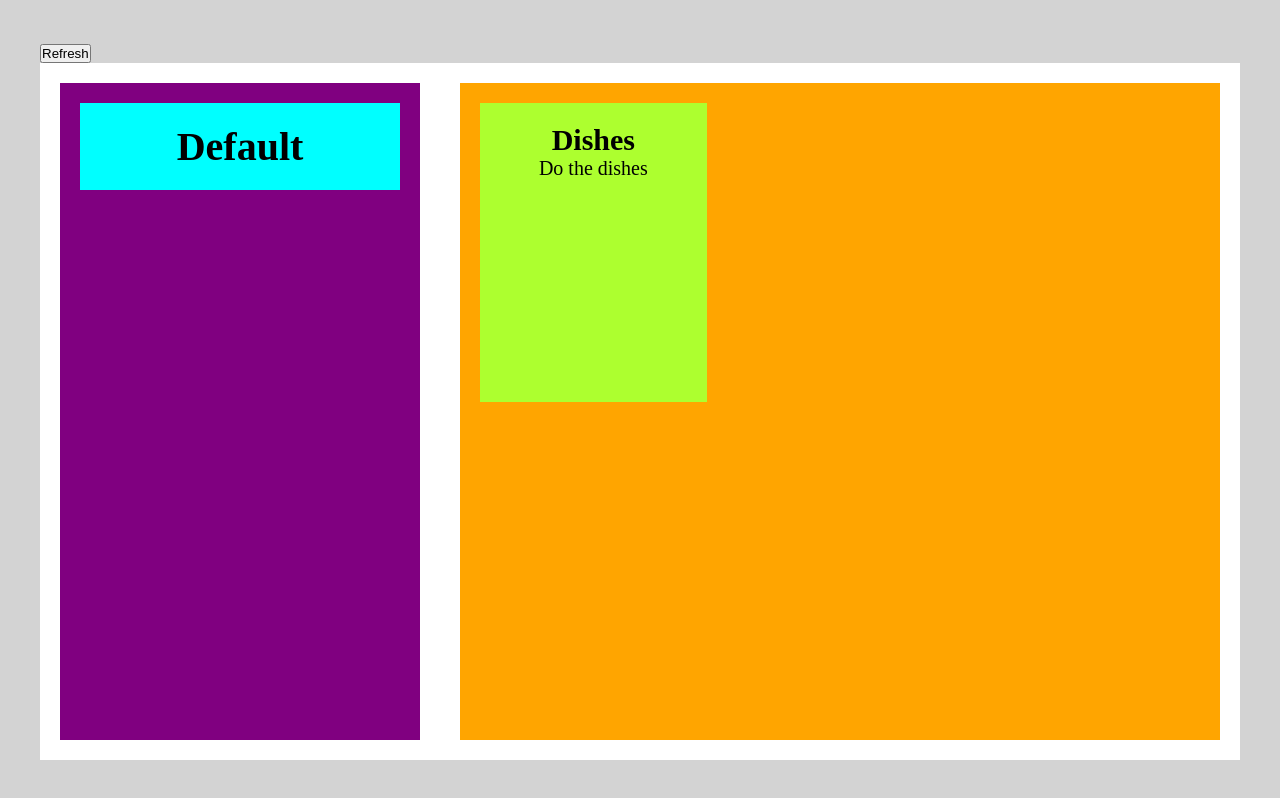
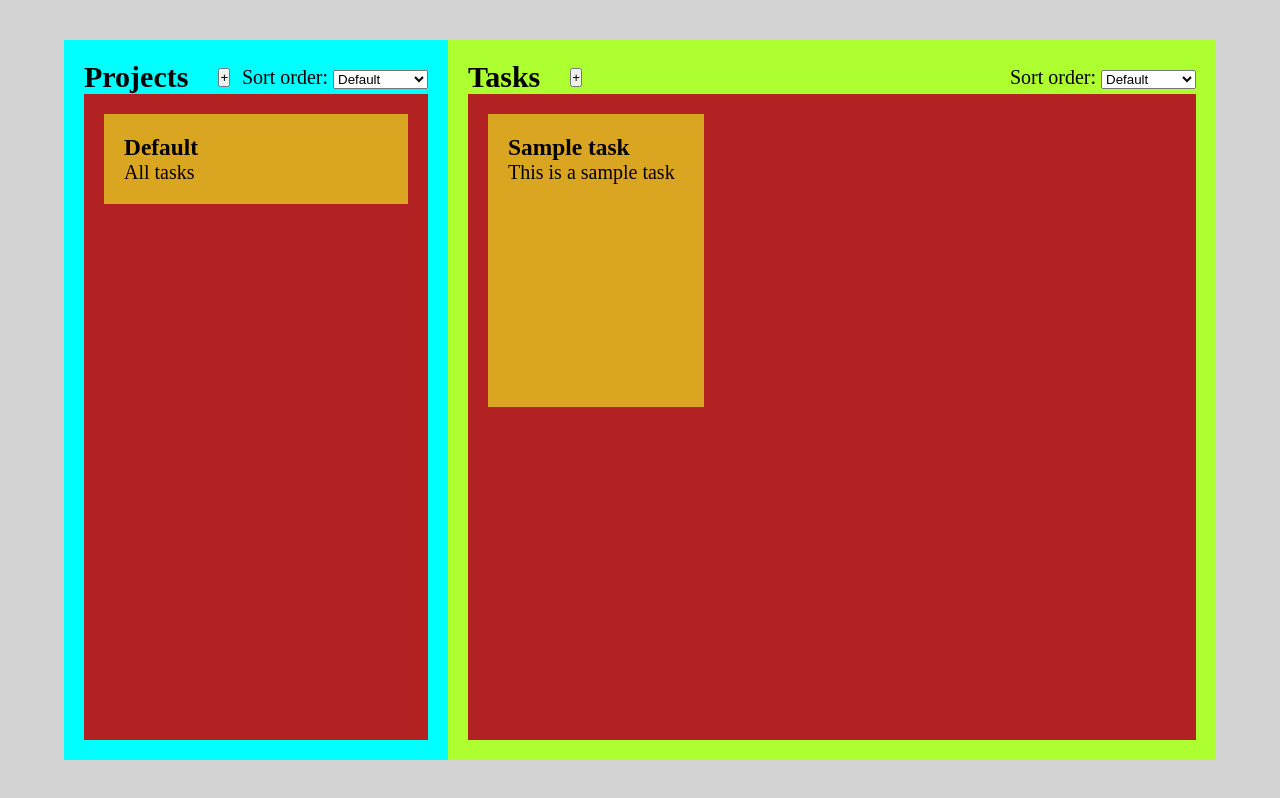
Before and after one commit to RyleyBoofa/odin-todo-list, a website built with webpack: page src/template.html in a window 1280 px wide. Built offline with nearby package versions, Linux system fonts and the light colour scheme.

Commit message:
refactor(gui): redesign gui with semantic markup
Improved placeholder GUI layout with semantic markup and added extra
features to better resemble desired final layout.

```diff
--- a/src/styles.css
+++ b/src/styles.css
@@ -9,51 +9,73 @@
 body {
     font-size: 20px;
     background-color: lightgrey;
-    min-height: 100vh;
+    height: 100vh;
     display: flex;
     flex-direction: column;
     justify-content: center;
-    padding: 2em;
+    align-items: center;
 }
 
-.container {
+li {
+    list-style: none;
+}
+
+.main {
     flex: 1;
-    background-color: white;
     display: grid;
     grid-template-columns: 1fr 2fr;
+    width: 90%;
+    max-height: 90%;
 }
 
-.projects {
-    background-color: purple;
-    margin: 1em;
+.section {
+    display: flex;
+    flex-direction: column;
     padding: 1em;
+}
+
+.projects-section {
+    background-color: aqua;
+}
+
+.tasks-section {
+    background-color: greenyellow;
+}
+
+.header {
+    display: flex;
+    justify-content: center;
+    align-items: center;
+}
+
+.section-heading {
+    margin-right: 1em;
+}
+
+.sort-form {
+    margin-left: auto;
+}
+
+.list {
+    background-color: firebrick;
+    flex: 1;
+    padding: 1em;
+}
+
+.projects-list {
     display: flex;
     flex-direction: column;
     gap: 1em;
 }
 
-.project {
-    background-color: aqua;
-    padding: 1em;
-    display: flex;
-    flex-direction: column;
-    align-items: center;
+.tasks-list {
+    display: grid;
+    grid-template-columns: repeat(3, 1fr);
+    grid-template-rows: repeat(2, 1fr);
+    gap: 1em;
 }
 
-.tasks {
-    background-color: orange;
-    margin: 1em;
+.list-item {
+    background-color: goldenrod;
     padding: 1em;
-    display: grid;
-    gap: 1em;
-    grid-template-columns: repeat(3, 1fr);
-    grid-template-rows: repeat(2, 1fr);
 }
-
-.task {
-    background-color: greenyellow;
-    padding: 1em;
-    display: flex;
-    flex-direction: column;
-    align-items: center;
-}
--- a/src/template.html
+++ b/src/template.html
@@ -6,21 +6,48 @@
         <title>Odin Todo List</title>
     </head>
     <body>
-        <header>
-            <button type="button" id="refresh">Refresh</button>
-        </header>
-        <div class="container">
-            <div class="projects">
-                <div class="project">
-                    <h1>Default</h1>
-                </div>
-            </div>
-            <div class="tasks">
-                <div class="task">
-                    <h2>Dishes</h2>
-                    <p>Do the dishes</p>
-                </div>
-            </div>
-        </div>
+        <main class="main">
+            <section class="section projects-section">
+                <header class="header projects-header">
+                    <h2 class="section-heading">Projects</h2>
+                    <button type="button" id="new-project">+</button>
+                    <form action="#" class="sort-form">
+                        <label for="project-sort">Sort order:</label>
+                        <select name="project-sort" id="project-sort">
+                            <option value="default">Default</option>
+                            <option value="alphabetical">Alphabetical</option>
+                            <option value="count">Task count</option>
+                        </select>
+                    </form>
+                </header>
+                <ul class="list projects-list">
+                    <li class="list-item project-list-item" id="default-project">
+                        <h3>Default</h3>
+                        <p>All tasks</p>
+                    </li>
+                </ul>
+            </section>
+            <section class="section tasks-section">
+                <header class="header tasks-header">
+                    <h2 class="section-heading">Tasks</h2>
+                    <button type="button" id="new-task">+</button>
+                    <form action="#" class="sort-form">
+                        <label for="task-sort">Sort order:</label>
+                        <select name="task-sort" id="task-sort">
+                            <option value="default">Default</option>
+                            <option value="alphabetical">Alphabetical</option>
+                            <option value="due-date">Due Date</option>
+                            <option value="priority">Priority</option>
+                        </select>
+                    </form>
+                </header>
+                <ul class="list tasks-list">
+                    <li class="list-item task-list-item" id="sample-task">
+                        <h3>Sample task</h3>
+                        <p>This is a sample task</p>
+                    </li>
+                </ul>
+            </section>
+        </main>
     </body>
 </html>
```
